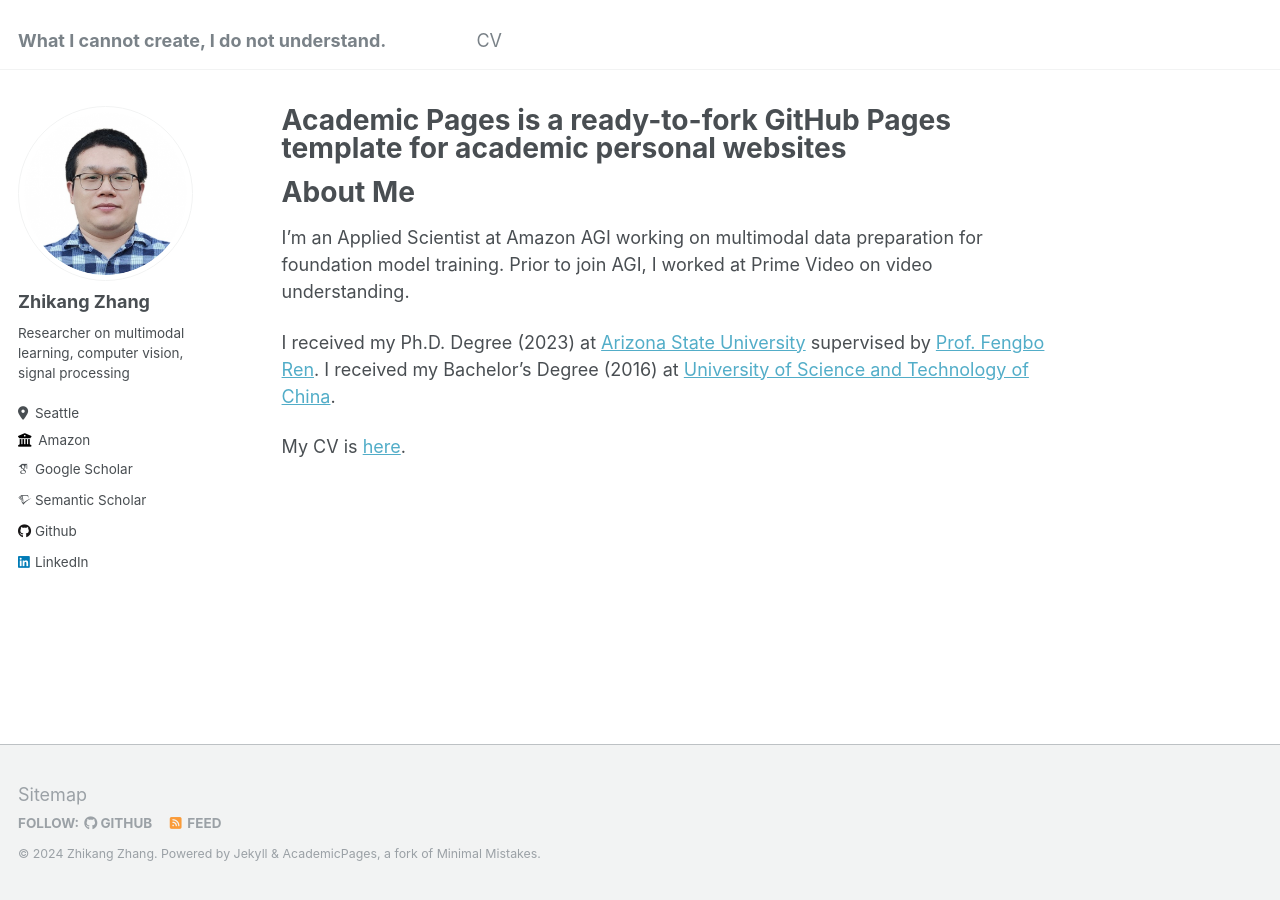
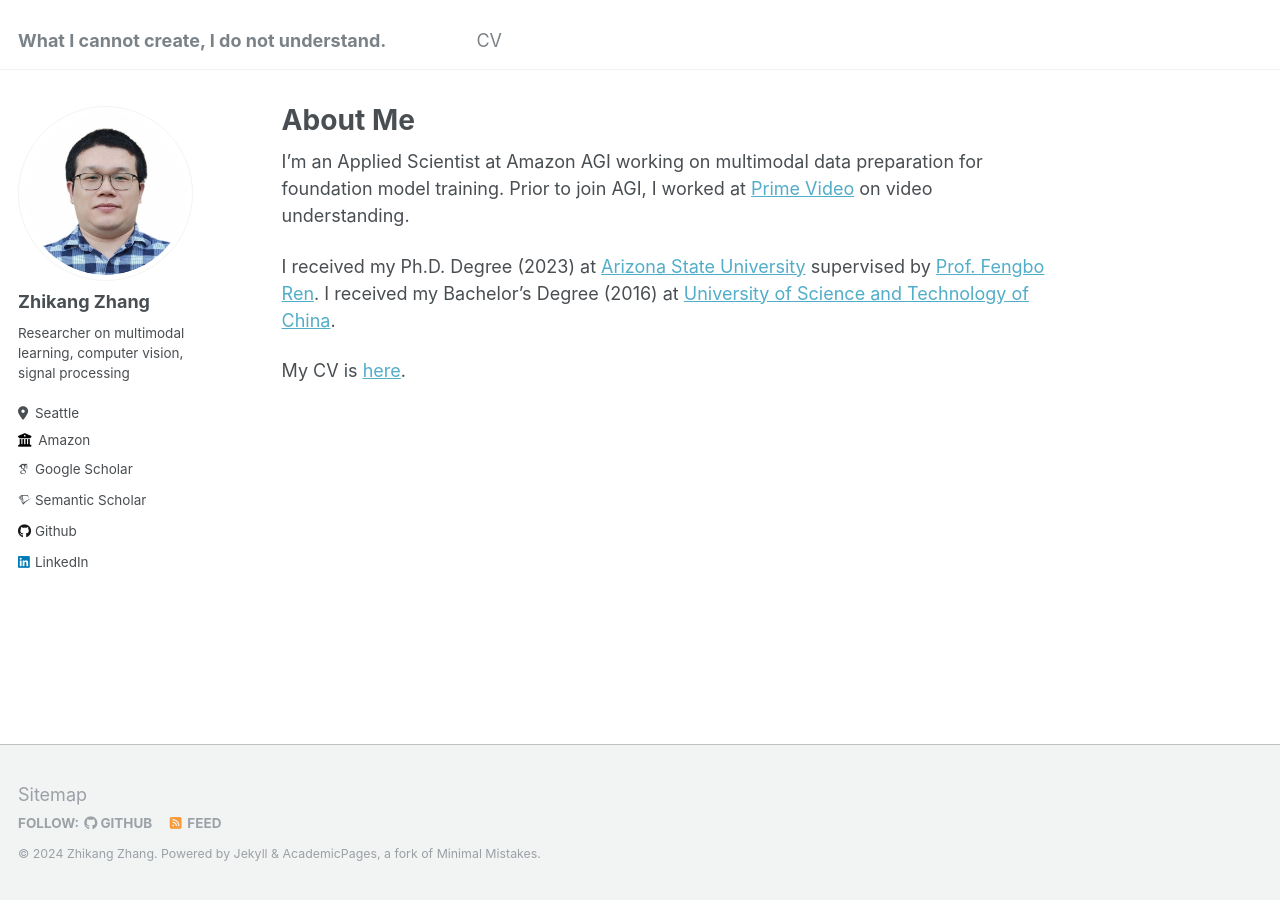
Before and after one commit to zhikang-work/zhikang-work.github.io, a Jekyll site: the page built from _pages/about.md, in a window 1280 px wide. Built offline with Jekyll 4.4.1, drawn with Linux system fonts in a browser that asks for light colours; some web fonts are replaced.

Commit message:
refine wording and layout

```diff
--- a/_pages/about.md
+++ b/_pages/about.md
@@ -1,15 +1,13 @@
 ---
 permalink: /
-title: "Academic Pages is a ready-to-fork GitHub Pages template for academic personal websites"
+title: "About Me"
 author_profile: true
 redirect_from:
   - /about/
   - /about.html
 ---
 
-# About Me
-
-I'm an Applied Scientist at Amazon AGI working on multimodal data preparation for foundation model training. Prior to join AGI, I worked at Prime Video on video understanding.
+I'm an Applied Scientist at Amazon AGI working on multimodal data preparation for foundation model training. Prior to join AGI, I worked at [Prime Video](https://www.primevideotech.com/) on video understanding.
 
 I received my Ph.D. Degree (2023) at [Arizona State University](https://www.asu.edu/) supervised by [Prof. Fengbo Ren](https://ren-fengbo.lab.asu.edu/content/fengbo-ren). I received my Bachelor's Degree (2016) at [University of Science and Technology of China](http://en.ustc.edu.cn/).
 
```
Also changed, not shown: _pages/cv.md (+2 -2 lines).
